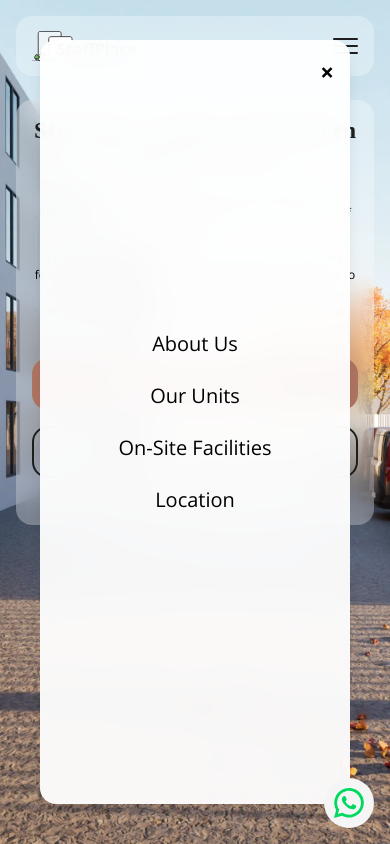
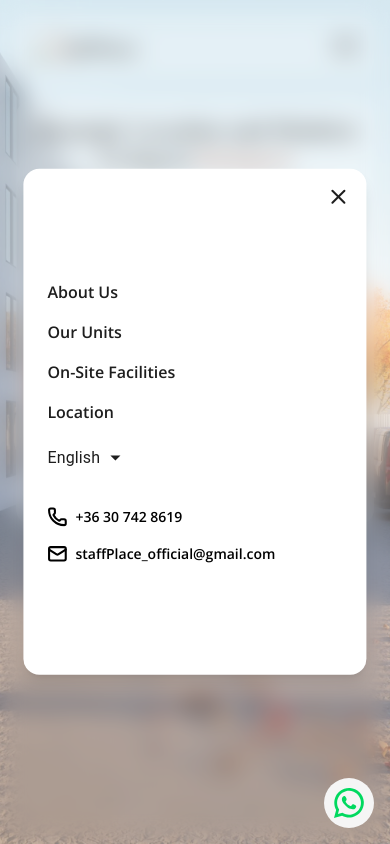
Before and after one commit to ZubalYana/stuffPlace-frontend, a React (Vite) app: page / in a window 390 px wide. Both pictures are taken after a click on the element 345 px from the left and 46 px from the top of the page. Shown: the top 844 px of the page. Built offline with nearby package versions, Linux system fonts and the light colour scheme; a web font is replaced by a local one.

Commit message:
complete the responsive menu

```diff
--- a/src/components/elements/ResponsiveNavigation.tsx
+++ b/src/components/elements/ResponsiveNavigation.tsx
@@ -1,3 +1,8 @@
+import { useState } from "react"
+import { X, Phone, MailIcon } from "lucide-react"
+import { LanguageSwitcher } from "./LanguageSwitcher"
+import Snackbar from "@mui/material/Snackbar";
+import MuiAlert from "@mui/material/Alert";
 type ResponsiveNavigationProps = {
     refs: {
         aboutRef: React.RefObject<HTMLDivElement | null>
@@ -18,14 +23,86 @@ export function ResponsiveNavigation({ refs, closeMenu, isMenuOpen }: Responsive
     }
 
     if (!isMenuOpen) return null
+    const [copied, setCopied] = useState<string | null>(null);
+    const [snackbarOpen, setSnackbarOpen] = useState(false);
 
+    const handleCopy = (text: string, type: "phone" | "email") => {
+        navigator.clipboard.writeText(text);
+        setCopied(type);
+        setSnackbarOpen(true);
+
+        if (navigator.vibrate) navigator.vibrate(50);
+    };
+
+    const handleClose = () => {
+        setSnackbarOpen(false);
+        setCopied(null);
+    };
     return (
-        <div className="fixed inset-10 bg-white/95 backdrop-blur-lg z-50 flex flex-col items-center justify-center gap-6 p-6 rounded-2xl shadow-lg">
-            <button onClick={closeMenu} className="absolute top-4 right-4 text-2xl font-bold">&times;</button>
-            <p onClick={() => scrollTo(refs.aboutRef)} className="cursor-pointer text-xl hover:text-[#AE7461]">About Us</p>
-            <p onClick={() => scrollTo(refs.unitsRef)} className="cursor-pointer text-xl hover:text-[#AE7461]">Our Units</p>
-            <p onClick={() => scrollTo(refs.facilitiesRef)} className="cursor-pointer text-xl hover:text-[#AE7461]">On-Site Facilities</p>
-            <p onClick={() => scrollTo(refs.locationRef)} className="cursor-pointer text-xl hover:text-[#AE7461]">Location</p>
-        </div>
+        <>
+            <div
+                className="fixed inset-0 bg-white/30 backdrop-blur-md z-40"
+                onClick={closeMenu}
+            ></div>
+
+            <div
+                className="fixed top-1/2 left-1/2 -translate-x-1/2 -translate-y-1/2 z-50 flex flex-col items-center justify-center gap-6 p-6 rounded-2xl shadow-lg bg-white w-[88%] h-[60%]"
+            >
+                <button
+                    onClick={closeMenu}
+                    className="absolute top-4 right-4 text-3xl font-bold text-[#1E1E1E] hover:text-[#AE7461] transition-colors"
+                >
+                    <X />
+                </button>
+                <div className="w-full flex flex-col items-start gap-4">
+                    <p onClick={() => scrollTo(refs.aboutRef)} className="cursor-pointer text-[#1E1E1E] text-[16px] font-semibold">About Us</p>
+                    <p onClick={() => scrollTo(refs.unitsRef)} className="cursor-pointer text-[#1E1E1E] text-[16px] font-semibold">Our Units</p>
+                    <p onClick={() => scrollTo(refs.facilitiesRef)} className="cursor-pointer text-[#1E1E1E] text-[16px] font-semibold">On-Site Facilities</p>
+                    <p onClick={() => scrollTo(refs.locationRef)} className="cursor-pointer text-[#1E1E1E] text-[16px] font-semibold">Location</p>
+
+                    <LanguageSwitcher />
+
+                    <div className="w-full flex flex-col gap-2">
+                        <div
+                            onClick={() => handleCopy("+36 30 742 8619", "phone")}
+                            className="relative flex gap-2 items-center mt-4 group cursor-pointer w-fit select-none"
+                        >
+                            <Phone size={20} strokeWidth={2.5} className="group-hover:scale-110 transition duration-300" />
+                            <p className="font-semibold text-[14px] md:text-[16px]">+36 30 742 8619</p>
+                        </div>
+                        <div
+                            onClick={() => handleCopy("staffPlace_official@gmail.com", "email")}
+                            className="relative flex gap-2 items-center mt-2 group cursor-pointer w-fit select-none"
+                        >
+                            <MailIcon size={20} strokeWidth={2.5} className="group-hover:scale-110 transition duration-300" />
+                            <p className="font-semibold text-[14px] md:text-[16px]">staffPlace_official@gmail.com</p>
+                        </div>
+                    </div>
+                </div>
+
+
+            </div>
+            <Snackbar
+                open={snackbarOpen}
+                autoHideDuration={2000}
+                onClose={handleClose}
+                anchorOrigin={{ vertical: "bottom", horizontal: "center" }}
+            >
+                <MuiAlert
+                    onClose={handleClose}
+                    severity="success"
+                    elevation={6}
+                    variant="filled"
+                    sx={{
+                        backgroundColor: "rgba(110, 196, 114, 0.7)",
+                        color: "rgba(0, 0, 0, 0.8)",
+                        backdropFilter: "blur(6px)",
+                    }}
+                >
+                    {copied === "phone" && "Phone number copied!"}
+                    {copied === "email" && "Email copied!"}
+                </MuiAlert>
+            </Snackbar>
+        </>
     )
 }
```
